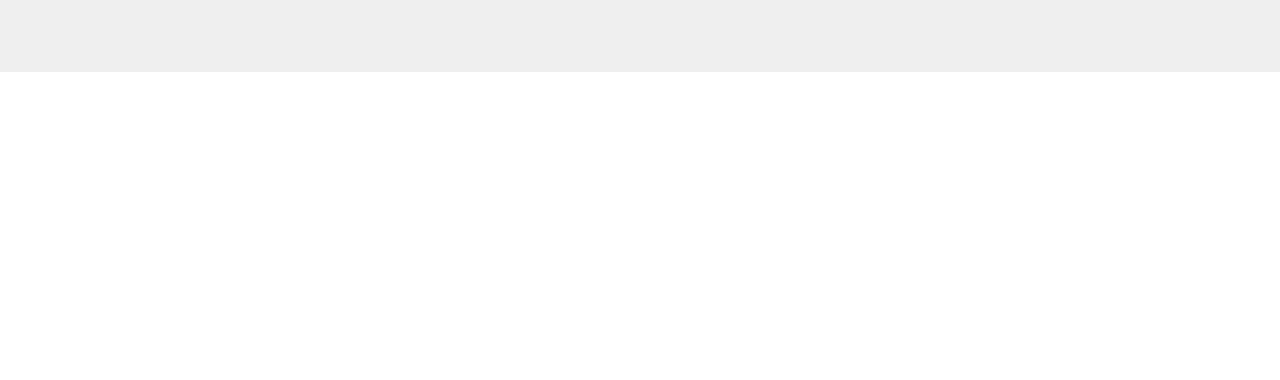
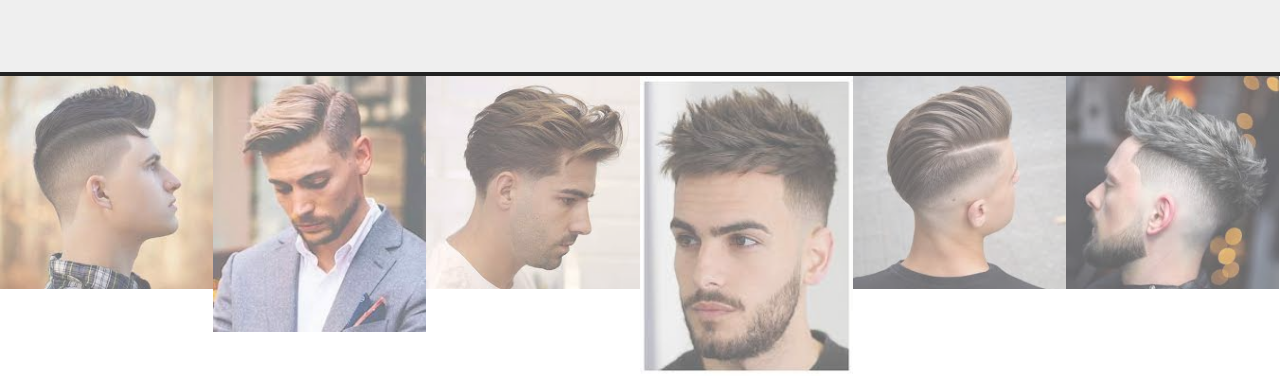
Before and after one commit to joonhim/HTML, a plain HTML site: page Site1/index.html in a window 1280 px wide. Shown: the part 1683-2063 px from the top of the page. Before the commit the page ends 1755 px from the top, so only its background shows below. Drawn offline with Linux system fonts and the light colour scheme; a web font is replaced by a local one.

Commit message:
Co-authored-by: matthewt1234 <matthewt1234@users.noreply.github.com>

```diff
--- a/Site1/index.html
+++ b/Site1/index.html
@@ -131,6 +131,100 @@ menuBtn.onclick = function(){
     </div>
 </section>
 
+<script>
+    var slideIndex = 1;
+    showSlides(slideIndex);
 
+    function plusSlides(n) {
+      showSlides(slideIndex += n);
+    }
+
+    function currentSlide(n) {
+      showSlides(slideIndex = n);
+    }
+
+    function showSlides(n) {
+      var i;
+      var slides = document.getElementsByClassName("mySlides");
+      var dots = document.getElementsByClassName("demo");
+      var captionText = document.getElementById("caption");
+      if (n > slides.length) {slideIndex = 1}
+      if (n < 1) {slideIndex = slides.length}
+      for (i = 0; i < slides.length; i++) {
+          slides[i].style.display = "none";
+      }
+      for (i = 0; i < dots.length; i++) {
+          dots[i].className = dots[i].className.replace(" active", "");
+      }
+      slides[slideIndex-1].style.display = "block";
+      dots[slideIndex-1].className += " active";
+      captionText.innerHTML = dots[slideIndex-1].alt;
+    }
+    </script>
 </body>
 </html>
+<!-- Container for the image gallery -->
+<div class="container">
+
+    <!-- Full-width images with number text -->
+    <div class="mySlides">
+      <div class="numbertext">1 / 6</div>
+        <img src="style1.jpeg" style="width:100%">
+    </div>
+
+    <div class="mySlides">
+      <div class="numbertext">2 / 6</div>
+        <img src="style2.jpeg" style="width:100%">
+    </div>
+
+    <div class="mySlides">
+      <div class="numbertext">3 / 6</div>
+        <img src="style3.jpeg" style="width:100%">
+    </div>
+
+    <div class="mySlides">
+      <div class="numbertext">4 / 6</div>
+        <img src="style4.jpeg" style="width:100%">
+    </div>
+
+    <div class="mySlides">
+      <div class="numbertext">5 / 6</div>
+        <img src="style5.jpeg" style="width:100%">
+    </div>
+
+    <div class="mySlides">
+      <div class="numbertext">6 / 6</div>
+        <img src="style6.jpeg" style="width:100%">
+    </div>
+
+    <!-- Next and previous buttons -->
+    <a class="prev" onclick="plusSlides(-1)">&#10094;</a>
+    <a class="next" onclick="plusSlides(1)">&#10095;</a>
+
+    <!-- Image text -->
+    <div class="caption-container">
+      <p id="caption"></p>
+    </div>
+
+    <!-- Thumbnail images -->
+    <div class="row">
+      <div class="column">
+        <img class="demo cursor" src="style1.jpeg" style="width:100%" onclick="currentSlide(1)" alt="Style 1">
+      </div>
+      <div class="column">
+        <img class="demo cursor" src="style2.jpeg" style="width:100%" onclick="currentSlide(2)" alt="Style 2">
+      </div>
+      <div class="column">
+        <img class="demo cursor" src="style3.jpeg" style="width:100%" onclick="currentSlide(3)" alt="Style 3">
+      </div>
+      <div class="column">
+        <img class="demo cursor" src="style4.jpeg" style="width:100%" onclick="currentSlide(4)" alt="Style 4">
+      </div>
+      <div class="column">
+        <img class="demo cursor" src="style5.jpeg" style="width:100%" onclick="currentSlide(5)" alt="Style 5">
+      </div>
+      <div class="column">
+        <img class="demo cursor" src="style6.jpeg" style="width:100%" onclick="currentSlide(6)" alt="Style 6">
+      </div>
+    </div>
+  </div>
--- a/Site1/style.css
+++ b/Site1/style.css
@@ -276,3 +276,90 @@ nav ul li a{
 .single-service:hover .overlay{
     opacity: 1;
 }
+
+*{
+    box-sizing: border-box;
+}
+
+/* Position the image container (needed to position the left and right arrows) */
+.container {
+    position: relative;
+}
+
+/* Hide the images by default */
+.mySlides {
+    display: none;
+}
+
+/* Add a pointer when hovering over the thumbnail images */
+.cursor {
+    cursor: pointer;
+}
+
+/* Next & previous buttons */
+.prev,
+.next {
+    cursor: pointer;
+    position: absolute;
+    top: 40%;
+    width: auto;
+    padding: 16px;
+    margin-top: -50px;
+    color: white;
+    font-weight: bold;
+    font-size: 20px;
+    border-radius: 0 3px 3px 0;
+    user-select: none;
+    -webkit-user-select: none;
+}
+
+/* Position the "next button" to the right */
+.next {
+    right: 0;
+    border-radius: 3px 0 0 3px;
+}
+
+    /* On hover, add a black background color with a little bit see-through */
+    .prev:hover,
+    .next:hover {
+        background-color: rgba(0, 0, 0, 0.8);
+    }
+
+/* Number text (1/3 etc) */
+.numbertext {
+    color: #f2f2f2;
+    font-size: 12px;
+    padding: 8px 12px;
+    position: absolute;
+    top: 0;
+}
+
+/* Container for image text */
+.caption-container {
+    text-align: center;
+    background-color: #222;
+    padding: 2px 16px;
+    color: white;
+}
+
+.row:after {
+    content: "";
+    display: table;
+    clear: both;
+}
+
+/* Six columns side by side */
+.column {
+    float: left;
+    width: 16.66%;
+}
+
+/* Add a transparency effect for thumnbail images */
+.demo {
+    opacity: 0.6;
+}
+
+    .active,
+    .demo:hover {
+        opacity: 1;
+    }
```
Also changed, not shown: Site1/images/style1.jpeg (added), Site1/images/style2.jpeg (added), Site1/images/style3.jpeg (added), Site1/images/style4.jpeg (added), Site1/images/style5.jpeg (added), Site1/images/style6.jpeg (added), Site1/style1.jpeg (added), Site1/style2.jpeg (added), Site1/style3.jpeg (added), Site1/style4.jpeg (added), Site1/style5.jpeg (added), Site1/style6.jpeg (added).
